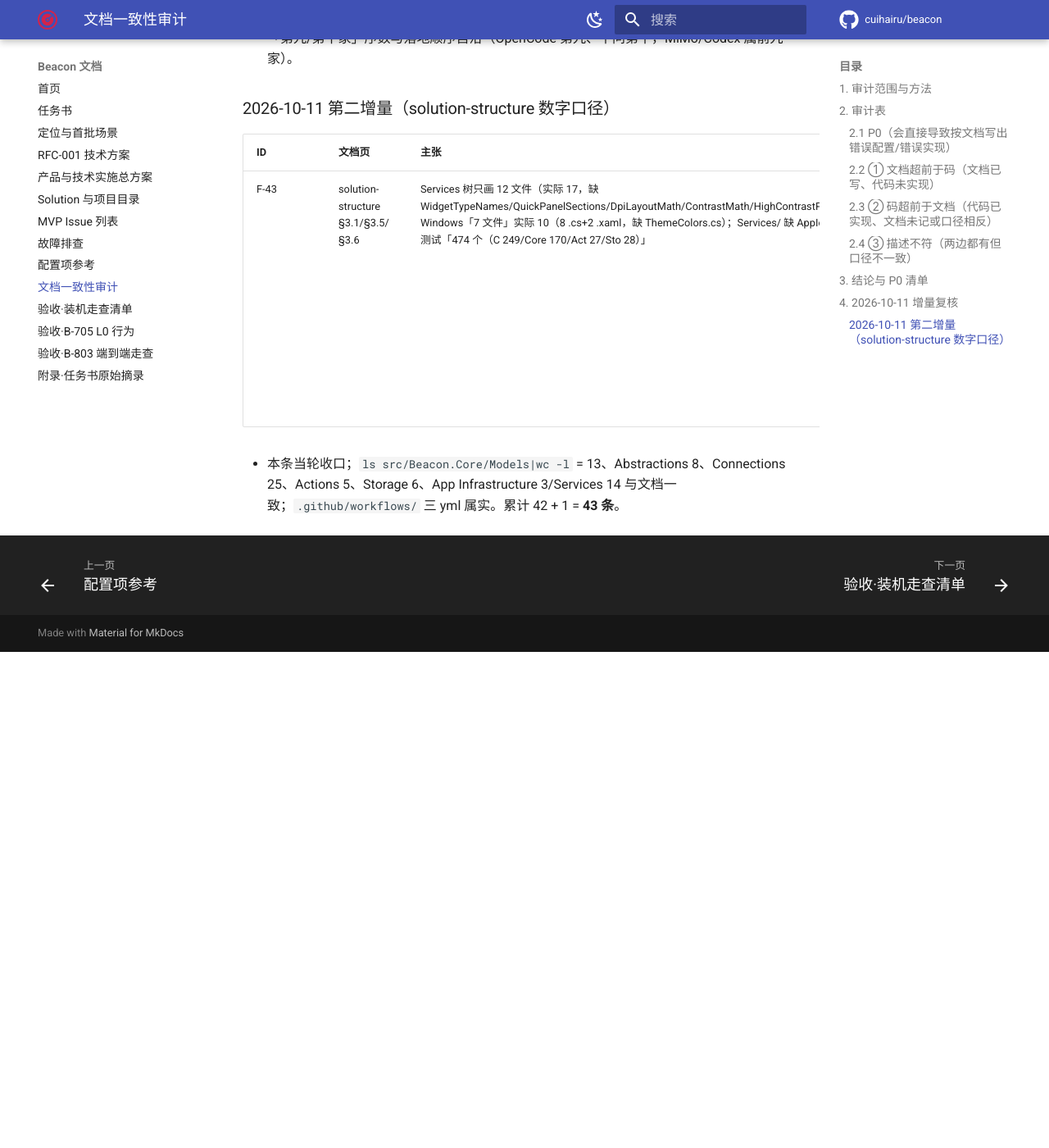
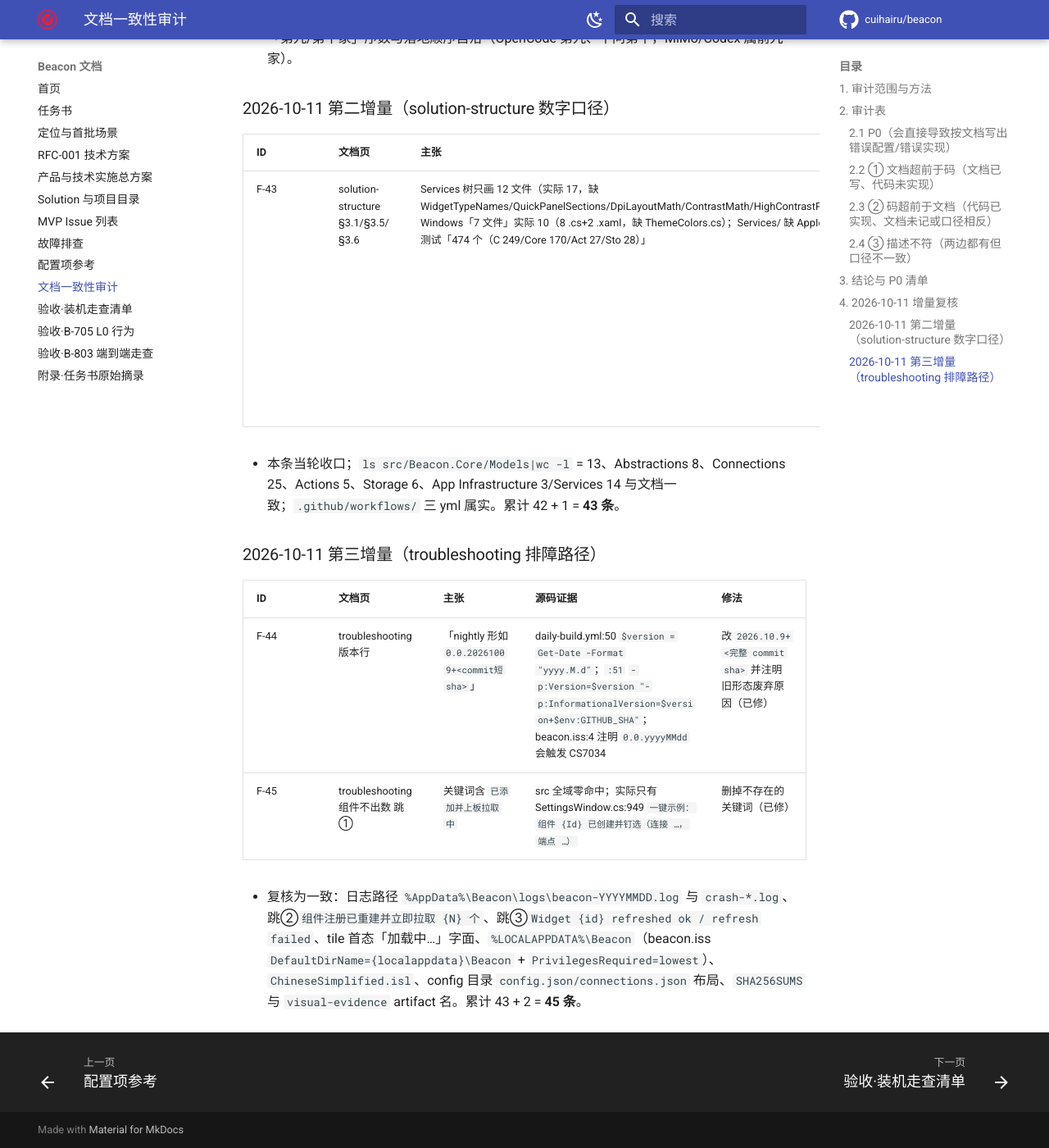
Before and after one commit to cuihairu/beacon, an MkDocs documentation site: the page built from docs/审计-文档一致性.md, in a window 1280 px wide and 1400 px high, scrolled down 7387 px. Shown: the whole window at 82% size. Built offline with MkDocs 1.6.1 and Material for MkDocs 9.7.7, drawn with Linux system fonts in a browser that asks for light colours; comment, search, counter and statistics services are not loaded; before the commit the page ends 8182 px from its top, so only the background shows below that.

Commit message:
docs: fix stale version format and phantom log keyword

```diff
--- a/docs/审计-文档一致性.md
+++ b/docs/审计-文档一致性.md
@@ -102,3 +102,12 @@
 | F-43 | solution-structure §3.1/§3.5/§3.6 | Services 树只画 12 文件（实际 17，缺 WidgetTypeNames/QuickPanelSections/DpiLayoutMath/ContrastMath/HighContrastPalette）；Windows「7 文件」实际 10（8 .cs+2 .xaml，缺 ThemeColors.cs）；Services/ 缺 AppIcon.cs；测试「474 个（C 249/Core 170/Act 27/Sto 28）」 | `ls` 实际：Core Services 17、Windows 10、App Services 14（含 AppIcon）；`dotnet test` 四项目 = **685**（Connections 371 / Core 256 / Actions 27 / Storage 31） | 目录树补 5+1 条目并加计数、Windows 7→10、测试数改 685 且分项对齐（已修） |
 
 - 本条当轮收口；`ls src/Beacon.Core/Models|wc -l` = 13、Abstractions 8、Connections 25、Actions 5、Storage 6、App Infrastructure 3/Services 14 与文档一致；`.github/workflows/` 三 yml 属实。累计 42 + 1 = **43 条**。
+
+### 2026-10-11 第三增量（troubleshooting 排障路径）
+
+| ID | 文档页 | 主张 | 源码证据 | 修法 |
+|---|---|---|---|---|
+| F-44 | troubleshooting 版本行 | 「nightly 形如 `0.0.20261009+<commit短sha>`」 | daily-build.yml:50 `$version = Get-Date -Format "yyyy.M.d"`；`:51` `-p:Version=$version "-p:InformationalVersion=$version+$env:GITHUB_SHA"`；beacon.iss:4 注明 `0.0.yyyyMMdd` 会触发 CS7034 | 改 `2026.10.9+<完整 commit sha>` 并注明旧形态废弃原因（已修） |
+| F-45 | troubleshooting 组件不出数 跳① | 关键词含 `已添加并上板拉取中` | src 全域零命中；实际只有 SettingsWindow.cs:949 `一键示例：组件 {Id} 已创建并钉选（连接 …，端点 …）` | 删掉不存在的关键词（已修） |
+
+- 复核为一致：日志路径 `%AppData%\Beacon\logs\beacon-YYYYMMDD.log` 与 `crash-*.log`、跳②`组件注册已重建并立即拉取 {N} 个`、跳③`Widget {id} refreshed ok / refresh failed`、tile 首态「加载中…」字面、`%LOCALAPPDATA%\Beacon`（beacon.iss `DefaultDirName={localappdata}\Beacon` + `PrivilegesRequired=lowest`）、`ChineseSimplified.isl`、config 目录 `config.json/connections.json` 布局、`SHA256SUMS` 与 `visual-evidence` artifact 名。累计 43 + 2 = **45 条**。
```
Also changed, not shown: docs/index.md (+1 -1 lines), docs/troubleshooting.md (+2 -2 lines).
